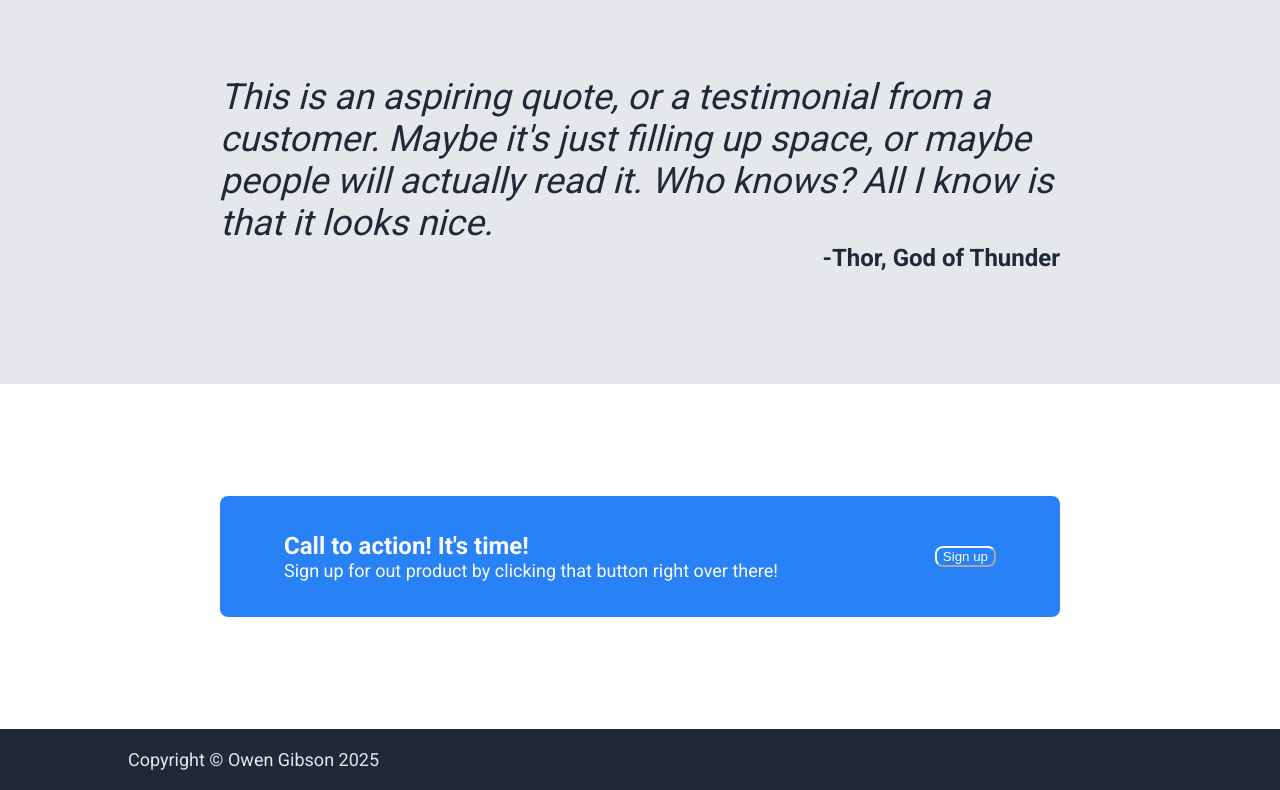
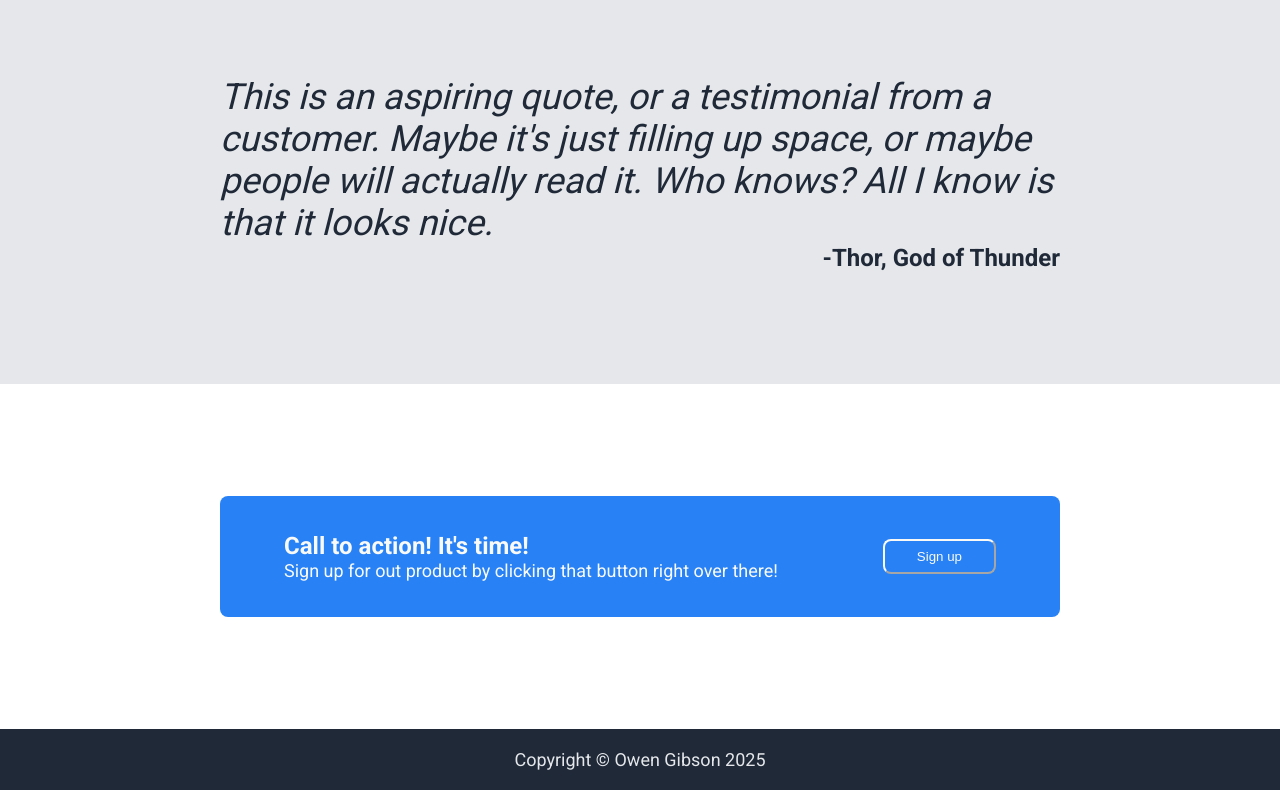
Before and after one commit to owengibson/odin-landing-page, a plain HTML site: page index.html in a window 1280 px wide. Shown: the part 1009-1799 px from the top of the page. Drawn offline with Linux system fonts and the light colour scheme.

Commit message:
Complete website
Finished layout and fine details

```diff
--- a/styles.css
+++ b/styles.css
@@ -53,6 +53,7 @@ body {
     width: 50%;
     display: flex;
     flex-direction: column;
+    gap: 12px;
 }
 .hero-right {
     width: 50%;
@@ -70,6 +71,7 @@ button {
     font-weight: 500;
     border-radius: 8px;
     border-color: #2882f6;
+    padding: 8px 32px;
 }
 .hero-img {
     width: 100%;
@@ -158,4 +160,5 @@ button {
 .footer-text {
     font-size: 18px;
     color: #e5e7eb;
+    text-align: center;
 }
```
